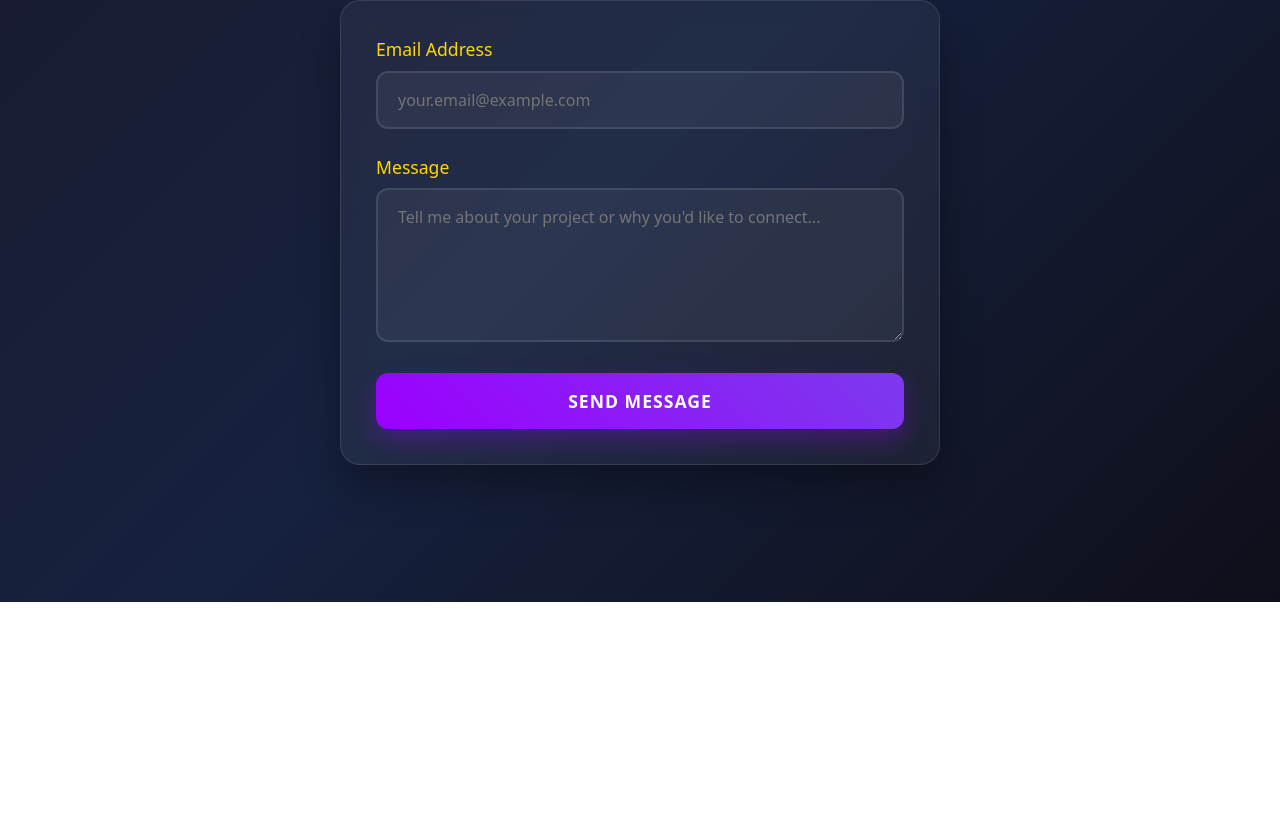
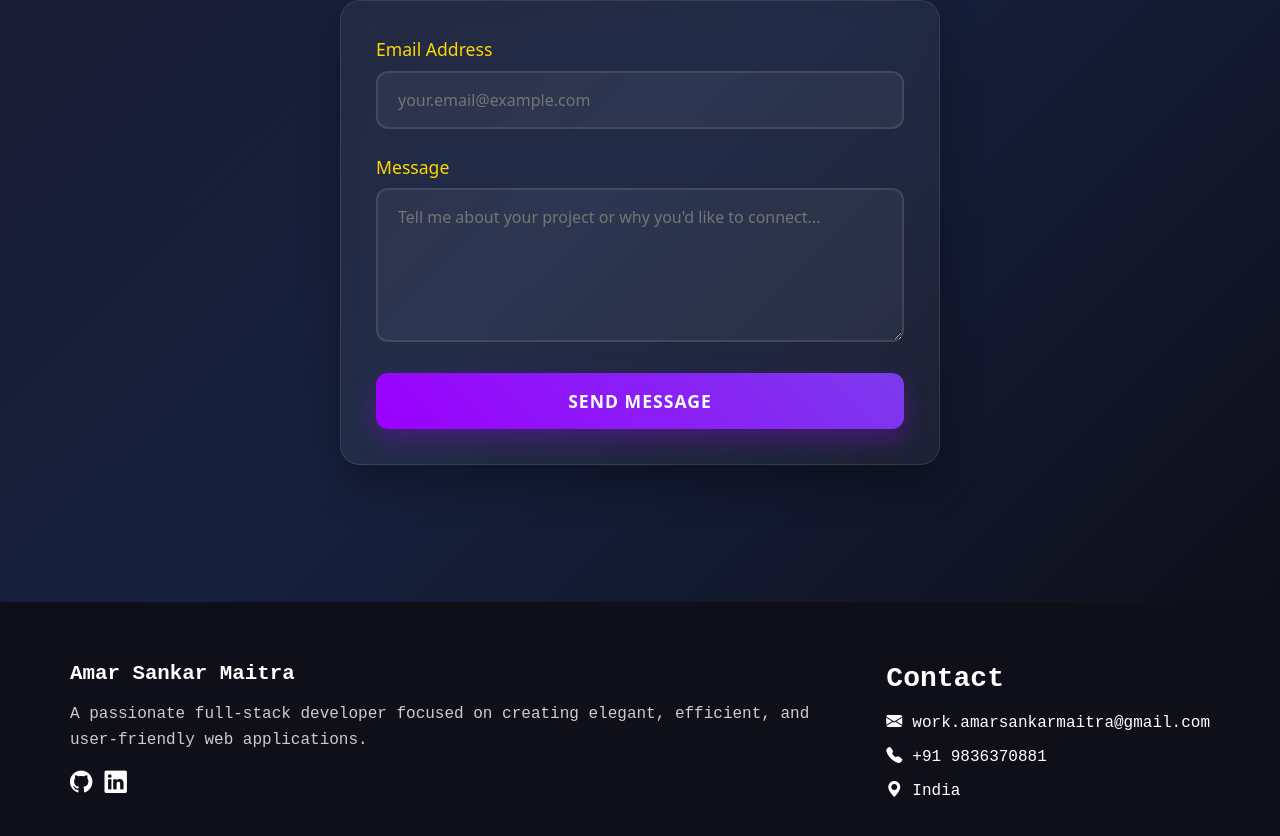
Before and after one commit to omegaopinmthechat/portfolioWebsite, a Next.js app: page /contact in a window 1280 px wide. Shown: the part 300-1136 px from the top of the page. Before the commit the page ends 902 px from the top, so only its background shows below. Built offline with nearby package versions, Linux system fonts and the light colour scheme.

Commit message:
made the footer

```diff
--- a/app/contact/page.tsx
+++ b/app/contact/page.tsx
@@ -1,6 +1,7 @@
 "use client"
 import React, { useState } from "react";
 import { supabase } from "../utils/supabase/supabase";
+import Footer from "@/components/Footer";
 
 
 const Page = () => {
@@ -63,6 +64,7 @@ const Page = () => {
     );
   }else{
   return (
+    <>
     <div style={{
       minHeight: "100vh",
       background: "linear-gradient(135deg, #1a1a2e 0%, #16213e 50%, #0f0f1a 100%)",
@@ -233,6 +235,9 @@ const Page = () => {
       )}
 
       <style>{`
+        body {
+          overflow-x: hidden;
+        }
         @keyframes spin {
           0% { transform: rotate(0deg); }
           100% { transform: rotate(360deg); }
@@ -242,7 +247,10 @@ const Page = () => {
           100% { opacity: 1; transform: translate(-50%, -50%) scale(1); }
         }
       `}</style>
+
     </div>
+          <Footer />
+</>
   );
 }
 };
--- a/app/layout.tsx
+++ b/app/layout.tsx
@@ -1,6 +1,7 @@
 import type { Metadata } from "next";
 import { Geist, Geist_Mono } from "next/font/google";
 import "./globals.css";
+import Script from "next/script";
 
 const geistSans = Geist({
   variable: "--font-geist-sans",
@@ -13,8 +14,8 @@ const geistMono = Geist_Mono({
 });
 
 export const metadata: Metadata = {
-  title: "Create Next App",
-  description: "Generated by create next app",
+  title: "Amar Sankar Maitra",
+  description: "My portfolio",
 };
 
 export default function RootLayout({
@@ -25,23 +26,34 @@ export default function RootLayout({
   return (
     <html lang="en">
       <head>
-        <link href="https://cdn.jsdelivr.net/npm/bootstrap@5.3.0/dist/css/bootstrap.min.css" rel="stylesheet" />
-        <link href="https://cdn.jsdelivr.net/npm/bootstrap-icons@1.10.0/font/bootstrap-icons.css" rel="stylesheet" />
+        <link
+          href="https://cdn.jsdelivr.net/npm/bootstrap@5.3.0/dist/css/bootstrap.min.css"
+          rel="stylesheet"
+        />
+        <link
+          href="https://cdn.jsdelivr.net/npm/bootstrap-icons@1.10.0/font/bootstrap-icons.css"
+          rel="stylesheet"
+        />
       </head>
       <body
         className={`${geistSans.variable} ${geistMono.variable} antialiased`}
       >
-        <div style={{
-          backgroundImage: "url('/home-bg.jpg')",
-          backgroundSize: 'cover',
-          backgroundPosition: 'center',
-          backgroundAttachment: 'fixed',
-          minHeight: '100vh',
-          width: '100%',
-        }}>
+        <div
+          style={{
+            backgroundImage: "url('/home-bg.jpg')",
+            backgroundSize: "cover",
+            backgroundPosition: "center",
+            backgroundAttachment: "fixed",
+            minHeight: "100vh",
+            width: "100%",
+          }}
+        >
           {children}
         </div>
-        <script src="https://cdn.jsdelivr.net/npm/bootstrap@5.3.0/dist/js/bootstrap.bundle.min.js"></script>
+        <Script
+          src="https://cdn.jsdelivr.net/npm/bootstrap@5.3.0/dist/js/bootstrap.bundle.min.js"
+          strategy="beforeInteractive"
+        />
       </body>
     </html>
   );
--- a/app/page.tsx
+++ b/app/page.tsx
@@ -111,7 +111,10 @@ export default function Home() {
           flexDirection: "row",
         }}
       >
-        <div className="home-text" style={{ flex: "1 1 50%", textAlign: "left" }}>
+        <div
+          className="home-text"
+          style={{ flex: "1 1 50%", textAlign: "left" }}
+        >
           <p
             style={{
               fontSize: "clamp(1.5rem, 4vw, 2rem)",
@@ -156,6 +159,7 @@ export default function Home() {
             width={700}
             height={700}
             src="/about.png"
+            priority
             style={{
               maxWidth: "100%",
               height: "auto",
--- /dev/null
+++ b/components/Footer.tsx
@@ -0,0 +1,93 @@
+import React from "react";
+
+const Footer = () => {
+  return (
+    <footer
+      style={{
+        backgroundColor: "#0f0f1a",
+        color: "white",
+        padding: "60px 0 30px",
+        fontFamily: "'Courier New', monospace",
+        width: "100vw",
+        marginLeft: "calc(-50vw + 50%)",
+      }}
+    >
+      <div
+        style={{
+          display: "flex",
+          flexWrap: "wrap",
+          justifyContent: "space-between",
+          gap: "40px",
+          maxWidth: "1200px",
+          margin: "0 auto",
+          padding: "0 30px",
+        }}
+      >
+        <div style={{ flex: "1", minWidth: "260px" }}>
+          <h2 style={{ fontWeight: "bold", fontSize: "1.3rem" }}>
+            Amar Sankar Maitra
+          </h2>
+          <p style={{ color: "#ccc", margin: "15px 0", lineHeight: "1.6" }}>
+            A passionate full-stack developer focused on creating elegant,
+            efficient, and user-friendly web applications.
+          </p>
+          <div style={{ display: "flex", gap: "12px", marginTop: "15px" }}>
+            <a
+              href="https://github.com/omegaopinmthechat"
+              target="_blank"
+              rel="noopener noreferrer"
+            >
+              <i
+                className="bi bi-github"
+                style={{ fontSize: "1.4rem", color: "white" }}
+              ></i>
+            </a>
+            <a
+              href="https://www.linkedin.com/in/amar-sankar-maitra-739372207/"
+              target="_blank"
+              rel="noopener noreferrer"
+            >
+              <i
+                className="bi bi-linkedin"
+                style={{ fontSize: "1.4rem", color: "white" }}
+              ></i>
+            </a>
+          </div>
+        </div>
+
+        <div style={{ minWidth: "200px" }}>
+          <h3 style={{ fontWeight: "bold", marginBottom: "15px" }}>Contact</h3>
+          <p
+            style={{
+              display: "flex",
+              alignItems: "center",
+              gap: "10px",
+              marginBottom: "10px",
+            }}
+          >
+            <i className="bi bi-envelope-fill"></i> work.amarsankarmaitra@gmail.com
+          </p>
+          <p
+            style={{
+              display: "flex",
+              alignItems: "center",
+              gap: "10px",
+              marginBottom: "10px",
+            }}
+          >
+            <i className="bi bi-telephone-fill"></i> +91 9836370881
+          </p>
+          <p style={{ display: "flex", alignItems: "center", gap: "10px" }}>
+            <i className="bi bi-geo-alt-fill"></i> India
+          </p>
+        </div>
+      </div>
+
+      <hr style={{ margin: "40px 0", borderColor: "#333" }} />
+
+
+    </footer>
+  );
+};
+
+export default Footer;
```
